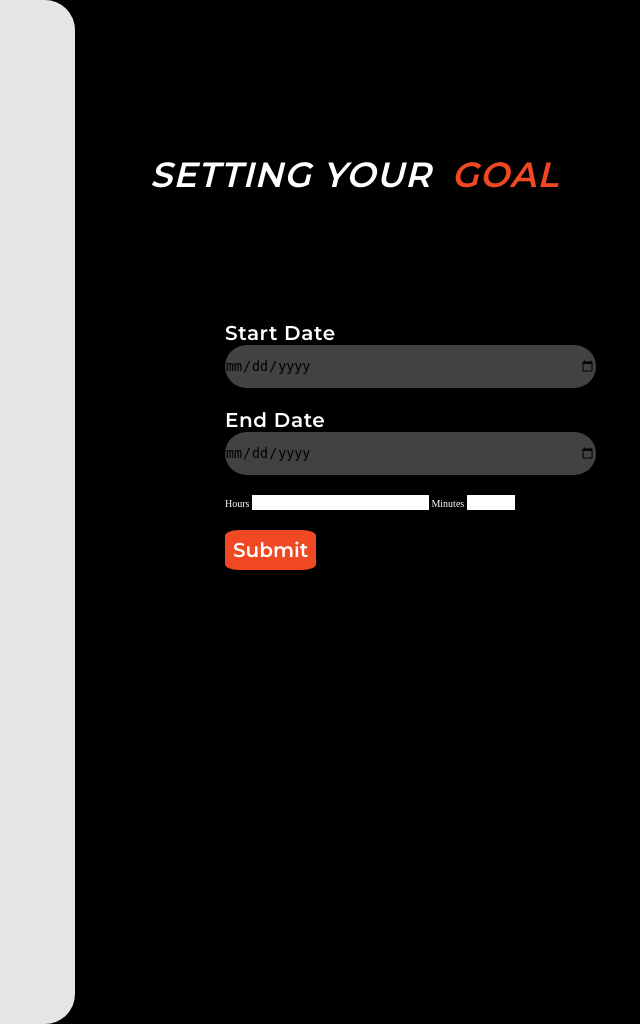
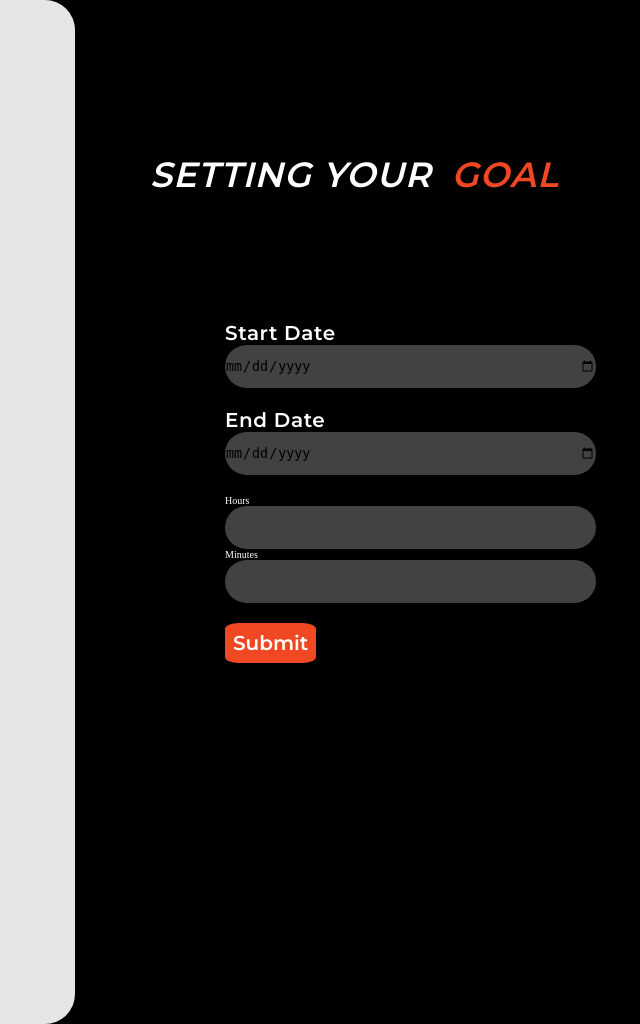
Before and after one commit to Mini-Project-SMT-5/health-trainner, a Django app: template AI_HealthTrainer/AI_HealthTrainer/templates/Structures/goal.html in a window 1440 px wide. Shown: the whole page, without its empty margins (689-1329 px from the left). Run offline with Django 4.2, Linux system fonts and the light colour scheme; the template is opened without the code that fills it, so the values that code supplies are empty; some web fonts are replaced.

Commit message:
Update goal.css

```diff
--- a/AI_HealthTrainer/static/styles/goal.css
+++ b/AI_HealthTrainer/static/styles/goal.css
@@ -148,16 +148,14 @@ font-weight: 600;
 line-height: normal;
 letter-spacing: 0.6px;
   }
-
-.hours{
+#hours{
 width: 371px;
 height: 43px;
 flex-shrink: 0;
 border-radius: 30px;
 background: #434242;
 }
-
-.minutes {
+#minutes {
 width: 371px;
 height: 43px;
 flex-shrink: 0;
```
